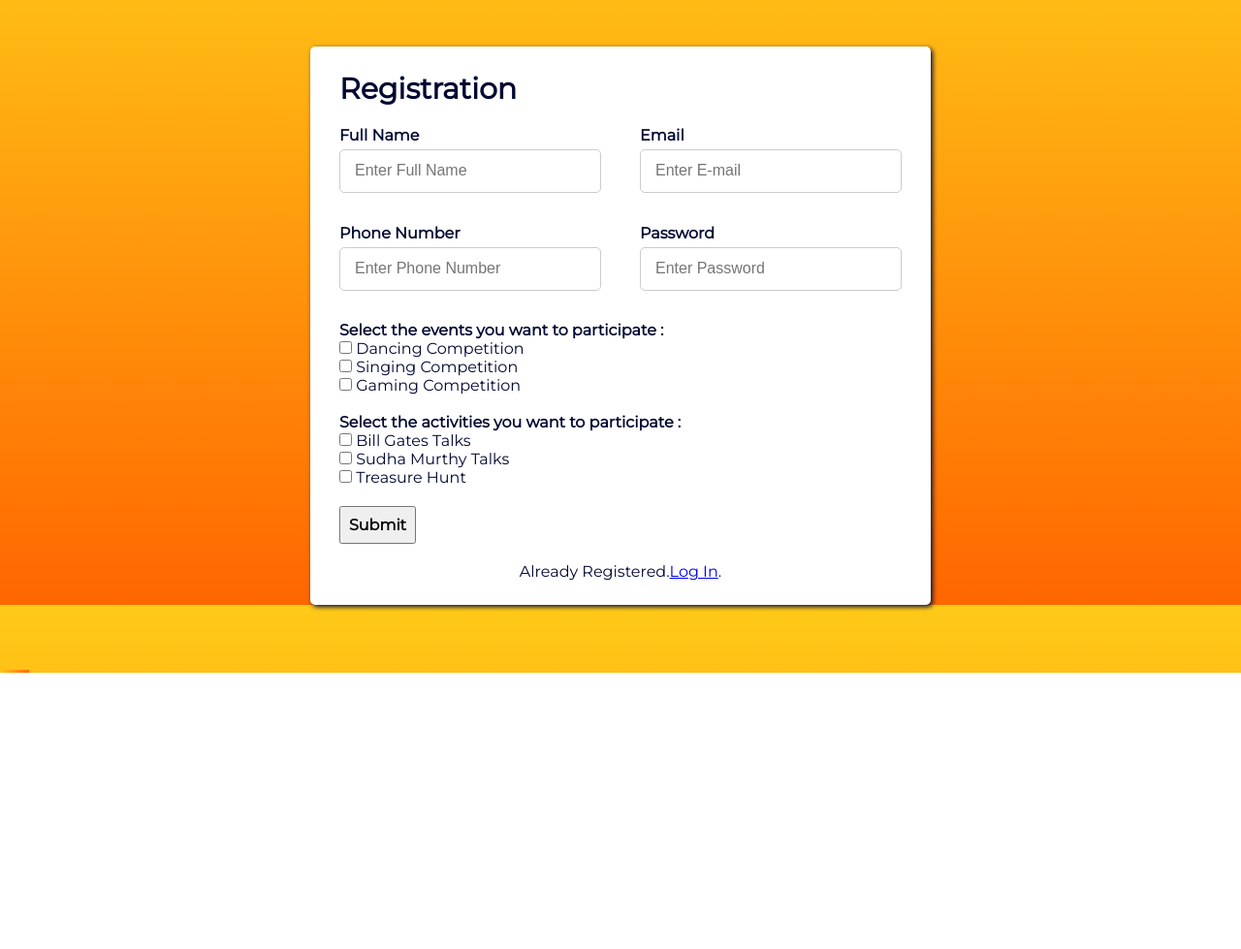
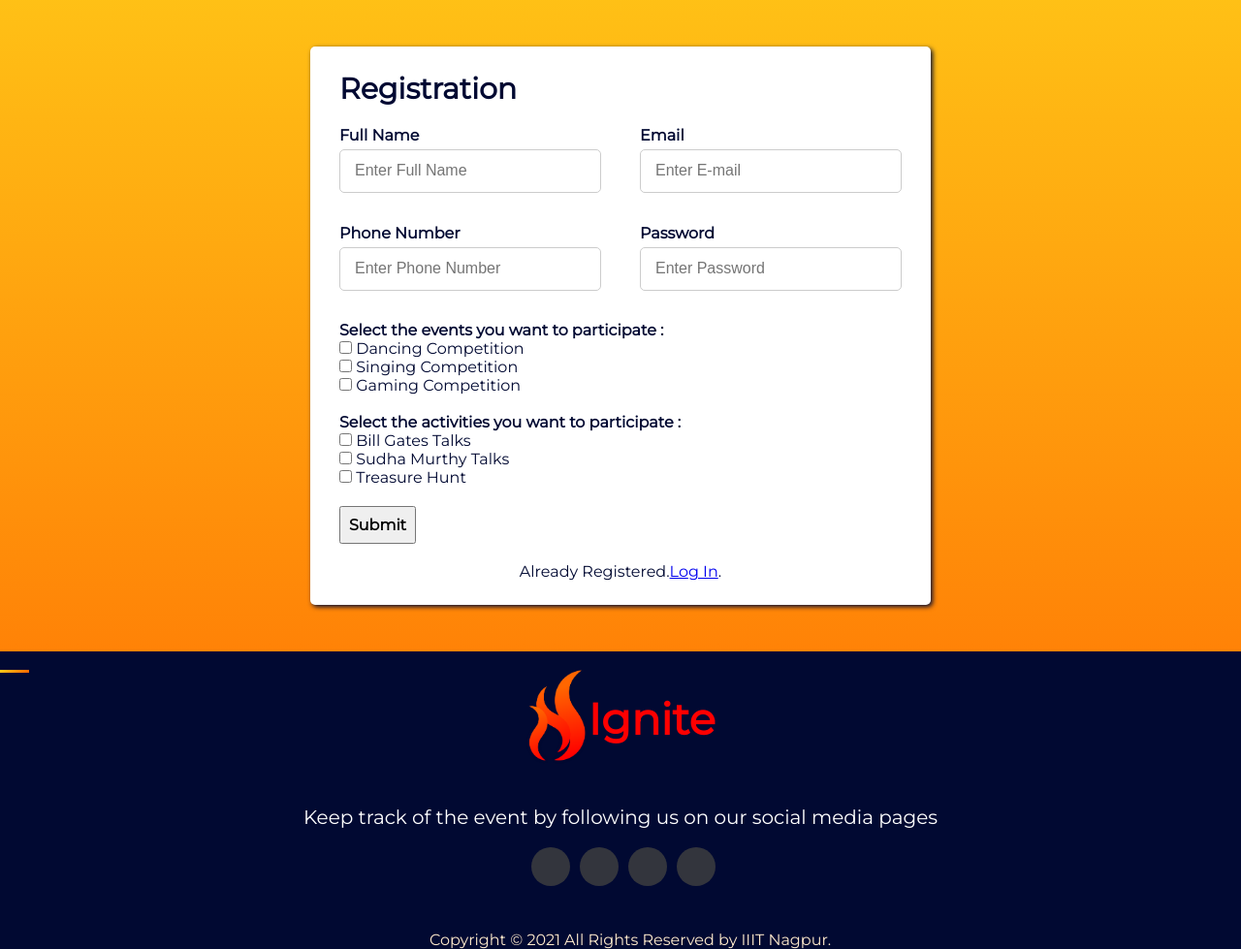
Before and after one commit to deeppanchani/ignite, a PHP site: page /signup.html in a window 1280 px wide. Shown: the part 106-1085 px from the top of the page at 97% size. Before the commit the page ends 800 px from the top, so only its background shows below. Run offline with PHP 8.4, Linux system fonts and the light colour scheme.

Commit message:
Adding Footer to Form Pages😁

```diff
--- a/footer.css
+++ b/footer.css
@@ -1,12 +1,15 @@
 .mfoot{
+    margin-top: 3em;
     background-color: #010932;
     display: flex;
     justify-content: center;
     align-items: center;
 }
+.ftlog{
+  margin-top: 1em;
+}
 .ftlog img{
     margin-bottom: 20px;
-    width: 50px;
     height: 100px;
     float: inline;
 }
@@ -14,7 +17,7 @@
     text-align: center;
     font-size: 45px;
     font-weight: bold;
-    color: firebrick;
+    color: rgb(255, 0, 0);
 }
 .row{
     margin: 0;
@@ -32,40 +35,40 @@
   margin-left:6px;
   margin-right:0;
   border-radius:100%;
-  background-color:#33353d
+  background-color:#33353d;
 }
 .copyright-text
 {
-  margin:0
+  margin:0;
 }
 @media (max-width:991px)
 {
   .site-footer [class^=col-]
   {
-    margin-bottom:30px
+    margin-bottom:30px;
   }
 }
 @media (max-width:767px)
 {
   .site-footer
   {
-    padding-bottom:0
+    padding-bottom:0;
   }
   .site-footer .copyright-text,.site-footer .social-icons
   {
-    text-align:center
+    text-align:center;
   }
 }
 .social-icons
 {
   padding-left:0;
   margin-bottom:0;
-  list-style:none
+  list-style:none;
 }
 .social-icons li
 {
   display:inline-block;
-  margin-bottom:4px
+  margin-bottom:4px;
 }
 .social-icons li.title
 {
@@ -73,7 +76,7 @@
   text-transform:uppercase;
   color:#96a2b2;
   font-weight:700;
-  font-size:13px
+  font-size:13px;
 }
 .social-icons a{
   background-color:#eceeef;
@@ -88,31 +91,31 @@
   border-radius:100%;
   -webkit-transition:all .2s linear;
   -o-transition:all .2s linear;
-  transition:all .2s linear
+  transition:all .2s linear;
 }
 .social-icons a:active,.social-icons a:focus,.social-icons a:hover
 {
   color:#fff;
-  background-color:#29aafe
+  background-color:#29aafe;
 }
 .social-icons.size-sm a
 {
   line-height:34px;
   height:34px;
   width:34px;
-  font-size:14px
+  font-size:14px;
 }
 .social-icons a.facebook:hover
 {
-  background-color:#3b5998
+  background-color:#3b5998;
 }
 .social-icons a.twitter:hover
 {
-  background-color:#00aced
+  background-color:#00aced;
 }
 .social-icons a.linkedin:hover
 {
-  background-color:#007bb6
+  background-color:#007bb6;
 }
 .social-icons a.youtube:hover
 {
@@ -131,6 +134,6 @@
   {
     display:block;
     margin-right:0;
-    font-weight:600
+    font-weight:600;
   }
 }
--- a/forms.css
+++ b/forms.css
@@ -11,7 +11,7 @@ body{
     height: 100%;
 }
 
-.container{
+.containers{
     max-width: 700px;
     width: 100%;
     background-color: #FFFFFF;
@@ -21,12 +21,12 @@ body{
     justify-self: center;
 }
 
-.container .title{
+.containers .title{
     font-size: 30px;
     font-weight: 600;
 }
 
-.container .title::before{
+.containers .title::before{
     content: '';
     position: absolute;
     left: 0;
@@ -36,7 +36,7 @@ body{
     background: linear-gradient(120deg,#FFCA18,#ff6600);
 }
 
-.container form .user-details{
+.containers form .user-details{
     display: flex;
     flex-wrap: wrap;
     justify-content: space-between;
--- a/index.html
+++ b/index.html
@@ -72,7 +72,7 @@
             <br>
             <div class="container">
                 <div class="row">
-                    <p style="color: antiquewhite; font-size: 20px;">Keep track of the event by following us on our social media pages</p>
+                    <p style="color: rgb(253, 253, 253); font-size: 20px;">Keep track of the event by following us on our social media pages</p>
                 </div>
                 <br>
                 <div class="site-footer">
--- a/signup.html
+++ b/signup.html
@@ -6,6 +6,7 @@
     <meta name="viewport" content="width=device-width, initial-scale=1.0">
     <link rel="stylesheet" href="forms.css">
     <link rel="stylesheet" href="navbar.css">
+    <link rel="stylesheet" href="footer.css">
     <link rel="icon" href="image\logo.png" type="image/x-icon"/>
     <link href='https://fonts.googleapis.com/css?family=Montserrat' rel='stylesheet'>
     <title>Sign Up</title>
@@ -47,7 +48,7 @@
     </div>
 
     <section style="margin: auto;padding: auto;width: 50%;margin-top: 3em;">
-        <div class="container">
+        <div class="containers">
             <div class="title">Registration</div>
             <form method="POST" autocomplete="on" name="contactus" action="profile.php">
                 <div class="user-details">
@@ -100,5 +101,35 @@
             </form>
         <div>
     </section>
+
+    <footer style="background-color: #010932;">
+        <div class="mfoot">
+                <div class="ftlog">
+                    <a href="#"><img src="image/logo.png"></a>
+                </div>
+                <div class="alftlog">Ignite</div>
+        </div>
+        <br>
+        <div class="container">
+            <div class="row">
+                <p style="color: rgb(255, 255, 255); font-size: 20px;">Keep track of the event by following us on our social media pages</p>
+            </div>
+            <br>
+            <div class="site-footer">
+                <ul class="social-icons">
+                    <li><a class="facebook" href="#"><i class="fa fa-facebook"></i></a></li>
+                    <li><a class="twitter" href="#"><i class="fa fa-twitter"></i></a></li>
+                    <li><a class="youtube" href="#"><i class="fa fa-youtube-play"></i></a></li>
+                    <li><a class="linkedin" href="#"><i class="fa fa-linkedin"></i></a></li>
+                </ul>
+            </div>
+            <br><br>
+            <div style="text-align: center; margin-left: 20px; color: blanchedalmond;">
+                <p class="copyright-text">Copyright &copy; 2021 All Rights Reserved by
+                    <a href="#" class="cpylk">IIIT Nagpur</a>.</p>
+            </div>
+        </div>
+
+    </footer>
 </body>
 </html>
```
Also changed, not shown: login.html (+32 -1 lines).
